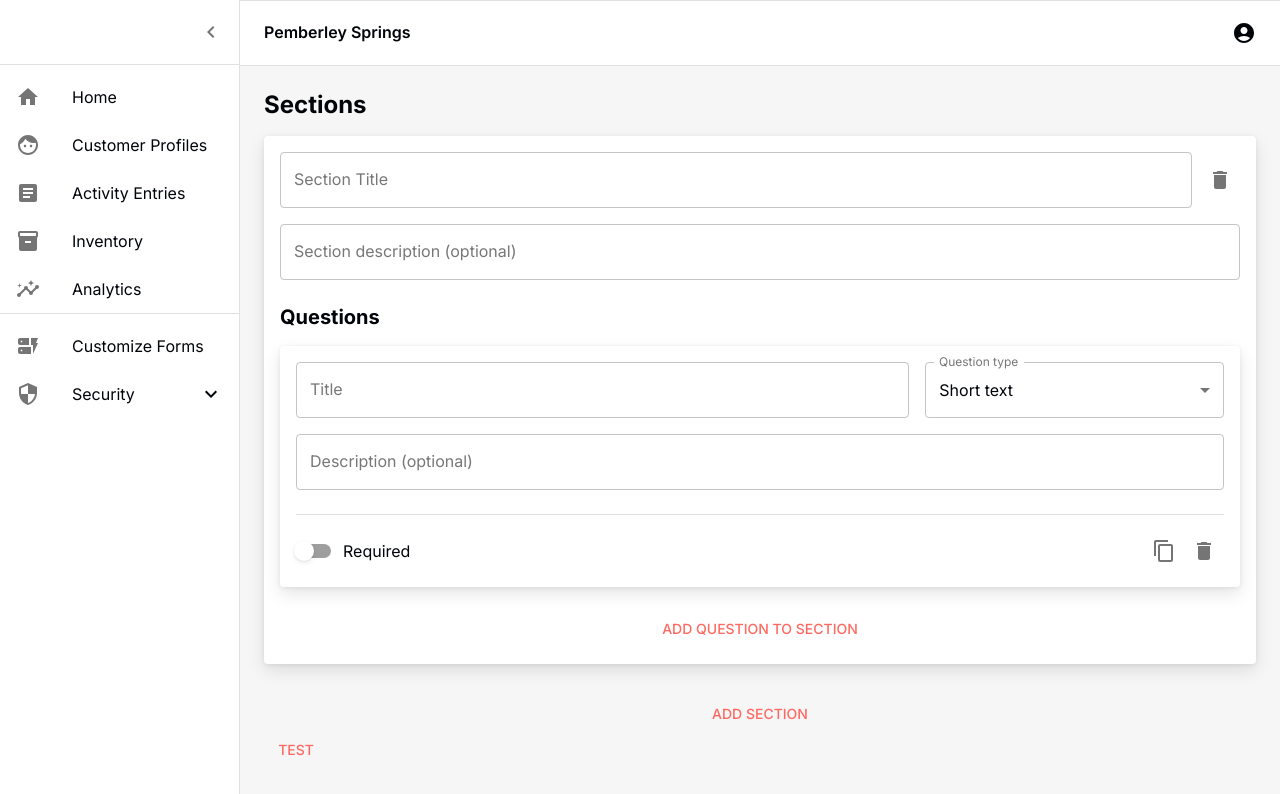
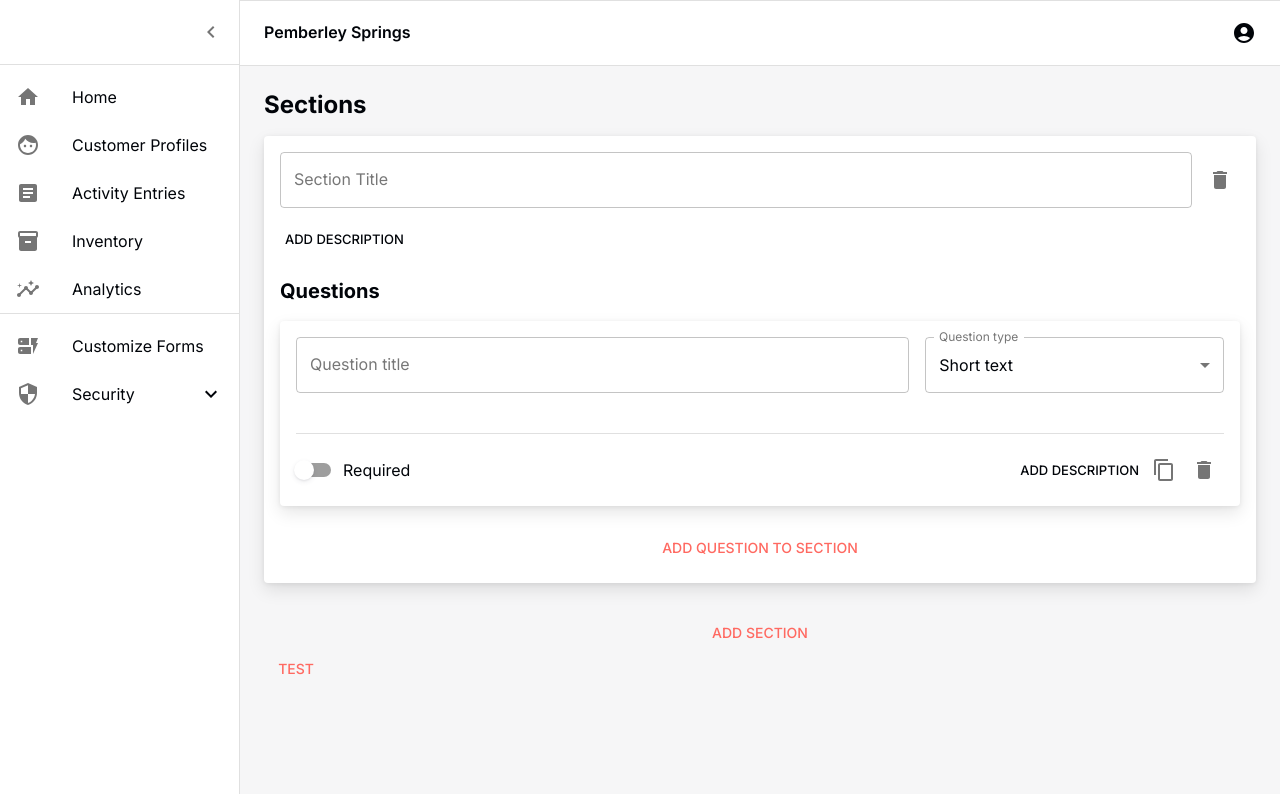
Before and after one commit to KonomiAI/Chronicle, a React (Vite) app in the folder client/: page /formBuilderTest in a window 1280 px wide. Shown: the top 794 px of the page. Built offline with nearby package versions, Linux system fonts and the light colour scheme.

Commit message:
feat: enhance formbuilder features

```diff
--- /dev/null
+++ b/client/src/components/form-builder/FieldTypeSelect.tsx
@@ -0,0 +1,57 @@
+import React from 'react';
+import {
+  Divider,
+  FormControl,
+  InputLabel,
+  MenuItem,
+  Select,
+  SelectChangeEvent,
+} from '@mui/material';
+import { Control, Controller } from 'react-hook-form';
+
+export interface FieldTypeSelectProps {
+  control: Control;
+  name: string;
+  onChange?: (e: SelectChangeEvent<string>) => void;
+}
+
+export const FieldTypeSelect = ({
+  control,
+  name,
+  onChange,
+}: FieldTypeSelectProps) => (
+  <Controller
+    name={name}
+    control={control}
+    rules={{ required: true }}
+    render={({
+      field: { onChange: onControllerChange, value },
+      fieldState: { invalid },
+    }) => (
+      <FormControl fullWidth>
+        <InputLabel id="questionTypeLabel">Question type</InputLabel>
+        <Select
+          labelId="questionTypeLabel"
+          value={value}
+          onChange={(e) => {
+            if (onChange) {
+              onChange(e);
+            }
+            onControllerChange(e);
+          }}
+          label="Question type"
+          error={invalid}
+        >
+          <Divider textAlign="left">Text</Divider>
+          <MenuItem value="text">Short text</MenuItem>
+          <MenuItem value="longText">Paragraph</MenuItem>
+          <Divider textAlign="left">Choice</Divider>
+          <MenuItem value="multipleChoice">Multiple choice</MenuItem>
+          <MenuItem value="multiSelect">Multi-select</MenuItem>
+          <Divider textAlign="left">Other</Divider>
+          <MenuItem value="number">Number</MenuItem>
+        </Select>
+      </FormControl>
+    )}
+  />
+);
--- a/client/src/components/form-builder/form-field.tsx
+++ b/client/src/components/form-builder/form-field.tsx
@@ -1,3 +1,4 @@
+/* eslint-disable @typescript-eslint/no-explicit-any */
 import React, { useEffect, useState } from 'react';
 import { FormFieldSchema, FormTemplateSchema } from 'c-form';
 import {
@@ -32,6 +33,7 @@ import {
 import { secureRandomString } from '../../utils';
 import Spacer from '../spacer/Spacer';
 import { TextInput } from '../text-field/TextField';
+import { FieldTypeSelect } from './FieldTypeSelect';
 
 interface FormFieldProps {
   sectionIndex: number;
@@ -48,10 +50,15 @@ export const FormField = ({
     name: keyof FormFieldSchema,
   ): `sections.${number}.fields.${number}.${keyof FormFieldSchema}` =>
     `sections.${sectionIndex}.fields.${index}.${name}`;
-  const { control, setValue } = useFormContext();
+  const { control, setValue, getValues } = useFormContext();
+  const [shouldShowDescription, setShouldShowDescription] = useState(false);
   const type = useWatch({
     control,
     name: n('type'),
+  });
+  const options = useWatch({
+    control,
+    name: n('options'),
   });
   const isOptionQuestionType =
     type === 'multipleChoice' || type === 'multiSelect';
@@ -67,73 +74,45 @@ export const FormField = ({
             <TextInput
               control={control}
               name={n('name')}
+              label="Question title"
               rules={{
                 required: true,
                 minLength: 1,
-                min: 1,
               }}
             />
           </Grid>
           <Grid item xs={4}>
-            <Controller
+            <FieldTypeSelect
+              control={control}
               name={n('type')}
-              control={control}
-              rules={{ required: true }}
-              render={({
-                field: { onChange, value },
-                fieldState: { invalid },
-              }) => (
-                <FormControl fullWidth>
-                  <InputLabel id="questionTypeLabel">Question type</InputLabel>
-                  <Select
-                    labelId="questionTypeLabel"
-                    value={value}
               onChange={(e) => {
                 if (
                   e.target.value !== 'multipleChoice' &&
                   e.target.value !== 'multiSelect'
                 ) {
                   setValue(n('options'), []);
+                } else if (Array.isArray(options) && !options?.length) {
+                  setValue(n('options'), [
+                    {
+                      id: secureRandomString(12),
+                      label: '',
+                    } as any,
+                  ]);
                 }
-                      onChange(e);
               }}
-                    label="Question type"
-                    error={invalid}
-                  >
-                    <Divider textAlign="left">Text</Divider>
-                    <MenuItem value="text">Short text</MenuItem>
-                    <MenuItem value="longText">Paragraph</MenuItem>
-                    <Divider textAlign="left">Choice</Divider>
-                    <MenuItem value="multipleChoice">Multiple choice</MenuItem>
-                    <MenuItem value="multiSelect">Multi-select</MenuItem>
-                    <Divider textAlign="left">Other</Divider>
-                    <MenuItem value="number">Number</MenuItem>
-                  </Select>
-                </FormControl>
-              )}
             />
           </Grid>
           <Grid item xs={12}>
-            <Controller
+            {shouldShowDescription && (
+              <TextInput
                 name={n('description')}
                 control={control}
-              render={({
-                field: { onChange, value },
-                fieldState: { invalid },
-              }) => (
-                <TextField
-                  multiline
-                  fullWidth
                 label="Description (optional)"
-                  variant="outlined"
-                  onChange={onChange}
-                  value={value}
-                  error={invalid}
               />
             )}
-            />
           </Grid>
           {isOptionQuestionType &&
+            Array.isArray(fields) &&
             fields.map((f: any, i) => (
               <Grid item xs={12} key={f.id}>
                 <Box sx={{ display: 'flex', alignItems: 'flex-end' }}>
@@ -212,6 +191,15 @@ export const FormField = ({
             )}
           />
           <Box>
+            {!shouldShowDescription && (
+              <Button
+                color="inherit"
+                size="small"
+                onClick={() => setShouldShowDescription(true)}
+              >
+                Add description
+              </Button>
+            )}
             <IconButton aria-label="duplicate this question">
               <ContentCopy />
             </IconButton>
--- a/client/src/components/form-builder/form-section.tsx
+++ b/client/src/components/form-builder/form-section.tsx
@@ -1,4 +1,4 @@
-import React from 'react';
+import React, { useState } from 'react';
 import { Delete } from '@mui/icons-material';
 import {
   Box,
@@ -14,6 +14,7 @@ import { Controller, useFieldArray, useFormContext } from 'react-hook-form';
 import { DEFAULT_FIELD_VAL } from './const';
 import { FormField } from './form-field';
 import { getFormErrorMessage } from '../../utils';
+import { TextInput } from '../text-field/TextField';
 
 interface FormSectionProps {
   index: number;
@@ -22,6 +23,7 @@ interface FormSectionProps {
 
 export const FormSection = ({ index, onRemove }: FormSectionProps) => {
   const { control } = useFormContext();
+  const [shouldShowDescription, setShouldShowDescription] = useState(false);
   const { fields, append, remove } = useFieldArray({
     control,
     name: `sections.${index}.fields`,
@@ -63,24 +65,21 @@ export const FormSection = ({ index, onRemove }: FormSectionProps) => {
             </IconButton>
           </Grid>
           <Grid item xs={12}>
-            <Controller
-              name={`sections.${index}.description`}
-              control={control}
-              render={({
-                field: { onChange, value },
-                fieldState: { invalid },
-              }) => (
-                <TextField
-                  fullWidth
-                  multiline
-                  label="Section description (optional)"
-                  variant="outlined"
-                  onChange={onChange}
-                  value={value}
-                  error={invalid}
-                />
-              )}
-            />
+            {shouldShowDescription ? (
+              <TextInput
+                control={control}
+                name={`sections.${index}.description`}
+                label="Section description (optional)"
+              />
+            ) : (
+              <Button
+                color="inherit"
+                size="small"
+                onClick={() => setShouldShowDescription(true)}
+              >
+                Add description
+              </Button>
+            )}
           </Grid>
         </Grid>
         <Typography variant="h5" sx={{ mt: 3, mb: 2 }}>
--- a/client/src/components/index.ts
+++ b/client/src/components/index.ts
@@ -1,6 +1,8 @@
 import SaveBar from './save-bar/save-bar';
 
 export * from './save-bar/save-bar';
+export * from './form-builder/form-builder';
+export * from './text-field/TextField';
 
 /** Add all default exported components to this folder */
 export { SaveBar };
--- a/client/src/components/text-field/TextField.tsx
+++ b/client/src/components/text-field/TextField.tsx
@@ -6,29 +6,25 @@ import { getFormErrorMessage } from '../../utils';
 export interface TextInputProps {
   name: string;
   control: Control;
-  rules: Omit<
+  rules?: Omit<
     RegisterOptions,
     'valueAsNumber' | 'valueAsDate' | 'setValueAs' | 'disabled'
   >;
+  label: string;
 }
 
-export const TextInput = ({ control, name }: TextInputProps) => (
+export const TextInput = ({ control, name, rules, label }: TextInputProps) => (
   <Controller
     name={name}
     control={control}
-    rules={{
-      required: true,
-      minLength: 1,
-      min: 1,
-    }}
+    rules={rules}
     render={({
       field: { onChange, value },
       fieldState: { invalid, error },
     }) => (
       <TextField
         fullWidth
-        label="Title"
-        variant="outlined"
+        label={label}
         onChange={onChange}
         value={value}
         error={invalid}
```
Lines whose indentation alone changed are shown as unchanged.
